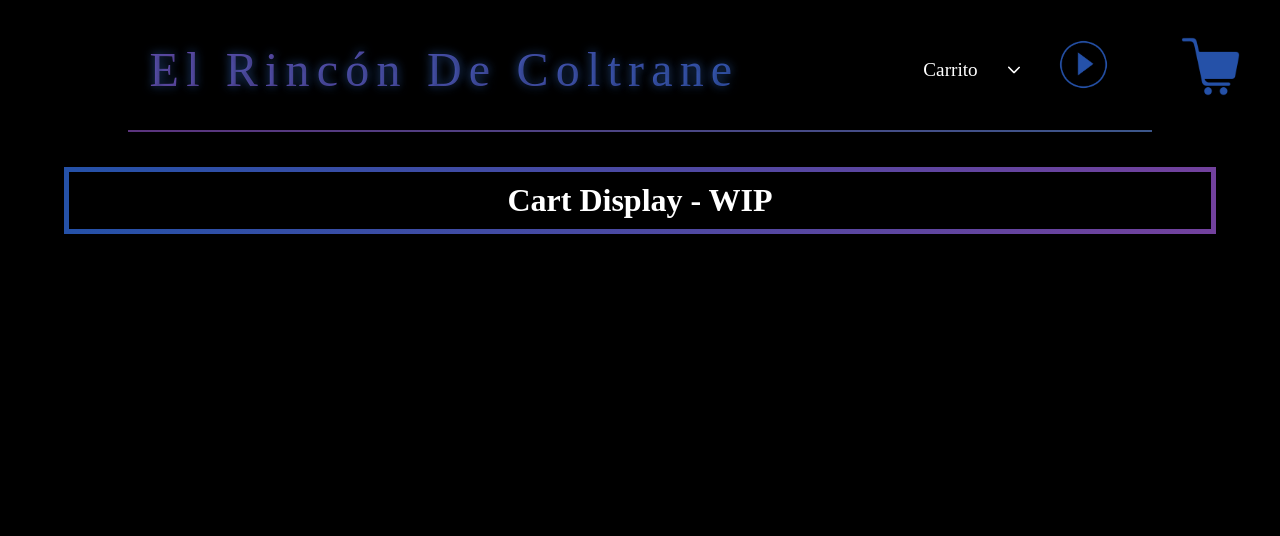
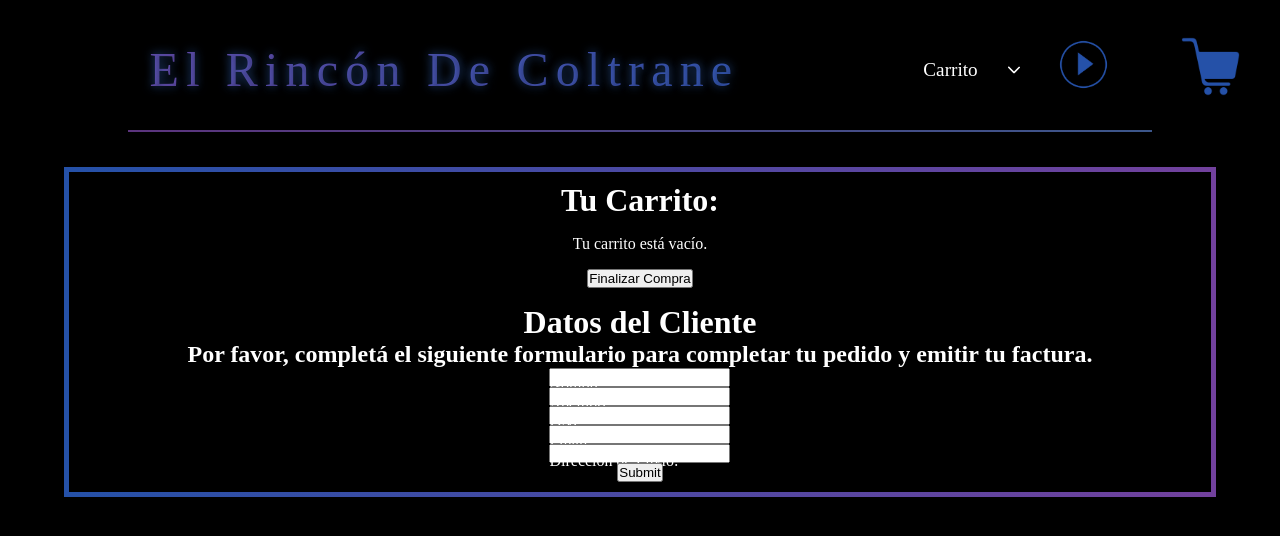
Before and after one commit to TomasPerezMera/ElReactDeColtrane, a React (Vite) app: page /#/cartDisplay in a window 1280 px wide. Shown: the top 536 px of the page. Built offline with nearby package versions, Linux system fonts and the light colour scheme; a web font is replaced by a local one.

Commit message:
Version 2.8 - Deployment of Contact Form, improvements to Cart Display, style updates, Cart Context improvements.-

```diff
--- a/src/components/CartDisplay.tsx
+++ b/src/components/CartDisplay.tsx
@@ -1,9 +1,70 @@
+import { useContext } from "react";
+import { CartContext, CartContextType, CartItem } from '../context/CartContext';
+import { precioARS } from '../utils/currencyFormatter';
+import { Button } from 'primereact/button';
+import ContactForm from "./ContactForm";
+
 
 
 export default function CartDisplay() {
+    const { cartList, deleteCartItem, addCartItem, clearCart } = useContext(CartContext) as CartContextType;
+
+    const handleDecreaseItem = (item: CartItem) => {
+        if (item.quantity > 1) {
+            addCartItem(item, item.quantity - 1);
+        } else {
+            deleteCartItem(item.id);
+        };
+    }
+    const total = cartList.reduce((sum: number, item: CartItem) => {
+        const price = item.price || 0;
+        const quantity = item.quantity || 0;
+        return sum + (price * quantity);
+    }, 0);
+
+    const handleAddItem = (item: CartItem) => {
+        if (item.quantity <= 5) {
+            addCartItem(item, item.quantity + 1);
+        }
+    };
+
     return (
-        <div className='catalogContainer'>
-            <h1> Cart Display - WIP </h1>
+        <div className='cartDisplayContainer'>
+            <h1> Tu Carrito: </h1>
+            {cartList.length === 0 ? (
+                <p>Tu carrito está vacío.</p>
+            ) : (
+                <>
+                    <div className="cartItemContainer">
+                        <ul>
+                            {cartList.map((item: CartItem) => (
+                                <li key={item.id} style={{ marginBottom: '10px', display: 'flex', alignItems: 'center', justifyContent: 'space-between' }}>
+                                    <div className="cartItemDetails">
+                                        <img src={"/ElReactDeColtrane/" + item.source} alt={item.name} />
+                                        {item.name} - {item.quantity} x {precioARS(item.price)} = {" "}
+                                        <strong>{precioARS(item.price * item.quantity)}</strong>
+                                    </div>
+                                    <div className="cartItemButtons">
+                                        <Button icon="pi pi-minus" outlined onClick={() => handleDecreaseItem(item)} className="p-button-rounded p-button-text" disabled={item.quantity <= 0} />
+                                        <Button icon="pi pi-plus" outlined onClick={() => handleAddItem(item)} className="p-button-rounded p-button-text" style={{ marginRight: '10px' }} />
+                                        <Button icon="pi pi-trash" outlined onClick={() => deleteCartItem(item.id)} className="p-button-rounded p-button-danger p-button-text" />
+                                    </div>
+                                </li>
+                            ))}
+                        </ul>
+                    </div>
+                    <div className="clearCartButtonContainer">
+                        <Button label="Vaciar Carrito" outlined icon="pi pi-trash" onClick={clearCart} className="p-button-danger" />
+                    </div>
+                    <h2>Total: {precioARS(total)}</h2>
+                </>
+            )}
+            <div className="checkoutButtonContainer">
+                <Button label="Finalizar Compra" icon="pi pi-check" className="p-button-success" />
+            </div>
+            <div className="contactFormContainer">
+                <ContactForm />
+            </div>
         </div>
-    )
-}
+    );
+};
--- /dev/null
+++ b/src/components/ContactForm.tsx
@@ -0,0 +1,41 @@
+import { Button } from 'primereact/button';
+import { InputText } from 'primereact/inputtext';
+import { FloatLabel } from 'primereact/floatlabel';
+
+
+export default function ContactForm() {
+
+    const submitContactForm = (e: React.FormEvent) => {
+        e.preventDefault();
+        console.log('Formulario enviado');
+    }
+    return (
+        <div className="contactForm">
+            <h1>Datos del Cliente</h1>
+            <form aria-label='' onSubmit={submitContactForm} className="contactFormContainer">
+                <h2>Por favor, completá el siguiente formulario para completar tu pedido y emitir tu factura.</h2>
+                <FloatLabel>
+                    <label htmlFor="name" aria-label='name'>Nombre:</label>
+                    <InputText variant="filled" id="name" name="name" placeholder="Nombre" required aria-labelledby='name'/>
+                </FloatLabel>
+                <FloatLabel>
+                    <label htmlFor="surname" aria-label='surname'>Apellido:</label>
+                    <InputText variant="filled" id="surname" name="surname" placeholder="Apellido" required aria-labelledby='surname'/>
+                </FloatLabel>
+                <FloatLabel>
+                    <label htmlFor="dni" aria-label='DNI'>DNI:</label>
+                    <InputText variant="filled" id="dni" name="dni" placeholder="DNI" required aria-labelledby='dni'/>
+                </FloatLabel>
+                <FloatLabel>
+                    <label htmlFor="email" aria-label='Email'>Email:</label>
+                    <InputText variant="filled" type="email" id="email" name="email" required aria-labelledby='email'/>
+                </FloatLabel>
+                <FloatLabel>
+                    <label htmlFor="address" aria-label='address'>Dirección de Envío:</label>
+                    <InputText variant="filled" id="address" name="address" placeholder="Dirección (Calle, Número, Piso/Puerta, Código Postal)" required aria-labelledby='address'/>
+                </FloatLabel>
+                <Button label="Submit" aria-label='Submit Button' onClick={submitContactForm}/>
+            </form>
+        </div>
+    );
+};
--- a/src/components/ItemDetailContainer.tsx
+++ b/src/components/ItemDetailContainer.tsx
@@ -28,11 +28,11 @@ export default function ItemDetailContainer() {
     const { id } = useParams();
     const { catalog, loading, error } = useCatalogData();
     const navigate = useNavigate();
-    const { addToCart } = useContext(CartContext) as CartContextType;
+    const { addCartItem } = useContext(CartContext) as CartContextType;
     const showToast = useToast();
 
-    // Initializing item counter state.
-    const [count, setCount] = useState(0);
+    // Initializing item quantity to 0 and its setter.
+    const [quantity, setQuantity] = useState(0);
 
     if (loading) {
         return (
@@ -60,16 +60,19 @@ export default function ItemDetailContainer() {
     }
 
     const increaseItem = () => {
-        if (count >= 5) {
-            showToast('Máximo de unidades excedidas para este ítem!', 2000);
+        if (quantity >= 5) {
+            showToast('Alcanzaste el máximo de unidades para este ítem!', 2000);
             return;
         } else {
-            setCount(prev => prev + 1);
+            setQuantity(prev => prev + 1);
         }
     };
 
     const decreaseItem = () => {
-        if (count > 0) setCount(prev => prev - 1);
+        if (quantity > 0) setQuantity(prev => prev - 1);
+        if (quantity === 0) {
+            showToast('Alcanzaste el mínimo de unidades para este ítem', 2000);
+        }
     };
 
     const handleAddToCart = () => {
@@ -77,12 +80,12 @@ export default function ItemDetailContainer() {
             showToast("Lo sentimos! Este producto no está disponible.", 3000);
             return;
         }
-        if (count > 0) {
-            addToCart(item, count);
-            setCount(0);
-            showToast("Éxito - añadido al carrito!", 2000);
+        if (quantity > 0) {
+            addCartItem(item, quantity);
+            setQuantity(0);
+            showToast("Éxito - tu selección fue añadida al carrito!", 3000);
         } else {
-            showToast("Error - tu carrito está vacío!", 2000);
+            showToast("Error - seleccioná una cantidad!", 2000);
         }
     };
 
@@ -109,11 +112,10 @@ export default function ItemDetailContainer() {
                             label="-"
                             className="p-button-text decrease-btn"
                             data-id="{album.id}"
-                            disabled={count === 0 || !item.available}
                             onClick={decreaseItem}
                         />
                         <button disabled style={{ cursor: "default" }}>
-                            {count}
+                            {quantity}
                         </button>
                         <Button
                             label="+"
@@ -124,8 +126,8 @@ export default function ItemDetailContainer() {
                     </div>
                     <div className="optionsButtons">
                         <Button
-                            label="Volver al Catalogo"
-                            aria-label="Mostrar Catalogo"
+                            label="Volver al Catálogo"
+                            aria-label="Mostrar Catálogo"
                             onClick={() => navigate('/catalog')}
                         />
                         <Button
--- a/src/components/WelcomeText.tsx
+++ b/src/components/WelcomeText.tsx
@@ -16,7 +16,7 @@ export default function WelcomeText() {
             A continuación, procederemos a listar los ítems disponibles.<br></br><br></br>Debido al stock limitado, se permite un máximo de 5 vinilos por compra - elegí con cuidado!
         </p>
         <Link to="/catalog">
-            <button aria-label="Mostrar Catalogo">Mostrar Catalogo</button>
+            <button aria-label="Mostrar Catalogo">Mostrar Catálogo</button>
         </Link>
     </div>
     );
--- a/src/context/CartContext.tsx
+++ b/src/context/CartContext.tsx
@@ -8,7 +8,6 @@ export type CatalogItem = {
     source: string;
     description: string;
     available: boolean;
-    year: number;
 };
 
 export type CartItem = {
@@ -22,9 +21,9 @@ export type CartItem = {
 
 export type CartContextType = {
     cartList: CartItem[];
-    addToCart: (item: CatalogItem, quantity: number) => void;
-    clearList: () => void;
-    deleteItem: (id: number) => void;
+    addCartItem: (item: CartItem, quantity: number) => void;
+    clearCart: () => void;
+    deleteCartItem: (id: number) => void;
 };
 
 type Props = {
@@ -36,7 +35,7 @@ export const CartContext = createContext<CartContextType | undefined>(undefined)
 const CartContextProvider = ({ children }: Props) => {
     const [cartList, setCartList] = useState<CartItem[]>([]);
 
-    const addToCart = (item: CatalogItem, quantity: number) => {
+    const addCartItem = (item: CartItem, quantity: number) => {
         const existingItem = cartList.find(prod => prod.id === item.id);
     if (existingItem) {
         setCartList(cartList.map(prod =>
@@ -51,19 +50,19 @@ const CartContextProvider = ({ children }: Props) => {
             price: item.price,
             source: item.source,
             description: item.description,
-            quantity: quantity
+            quantity: quantity,
             };
         setCartList([...cartList, newItem]);
         }
     };
 
-    const clearList = () => setCartList([]);
+    const clearCart = () => setCartList([]);
 
-    const deleteItem = (id: number) => {
+    const deleteCartItem = (id: number) => {
         setCartList(cartList.filter(prod => prod.id !== id));
     };
     return (
-        <CartContext.Provider value={{ cartList, addToCart, clearList, deleteItem }}>
+        <CartContext.Provider value={{ cartList, addCartItem, clearCart, deleteCartItem }}>
             {children}
         </CartContext.Provider>
     );
--- a/src/hooks/useCatalogData.ts
+++ b/src/hooks/useCatalogData.ts
@@ -18,14 +18,13 @@ export function useCatalogData() {
                 try {
                     const response = await fetch('/ElReactDeColtrane/catalog.json');
 
-                    // Check if the response is ok
                     if (!response.ok) {
                         throw new Error(`Failed to fetch catalog: ${response.status} ${response.statusText}`);
                     }
 
                     const data = await response.json();
 
-                    // Only update state if the component is still mounted
+                    // Only updates state if the component is still mounted.
                     if (isMounted) {
                         cachedCatalog = data;
                         setCatalog(data);
--- a/src/style/style.css
+++ b/src/style/style.css
@@ -409,6 +409,95 @@ header nav .navButtons button img {
   font-size: clamp(1.2rem, 2vw, 1.5rem);
 }
 
+.cartDisplayContainer {
+  display: flex;
+  margin: 5px auto;
+  padding: 10px;
+  gap: 1rem;
+  width: 90%;
+  border: 5px solid transparent;
+  border-image: linear-gradient(to left, #72419d, #2551a8);
+  border-image-slice: 1;
+  background-color: transparent;
+  display: flex;
+  flex-flow: column nowrap;
+  justify-content: center;
+  align-items: center;
+  margin: 20px auto 40px;
+  padding: 10px;
+}
+.cartDisplayContainer .cartItemContainer {
+  display: flex;
+  flex-flow: row nowrap;
+  justify-content: space-between;
+  align-items: center;
+  gap: 5px;
+  width: 90%;
+  margin: 5px auto;
+  padding: 10px;
+  text-align: center;
+}
+.cartDisplayContainer .cartItemContainer img {
+  width: 12%;
+  height: auto;
+  margin: 0 auto;
+  cursor: default;
+}
+.cartDisplayContainer .cartItemContainer button {
+  justify-content: center;
+  align-items: center;
+  font: inherit;
+  color: white;
+  padding: 10px 20px;
+  margin: 10px auto;
+  border-radius: 5px;
+  border-color: #2551a8;
+  background-color: transparent;
+  font-size: clamp(1.5rem, 2vw, 2rem);
+  cursor: pointer;
+  transition: all 0.5s ease-in-out;
+  font-size: clamp(0.8rem, 2vw, 1.2rem);
+}
+.cartDisplayContainer .cartItemContainer button:hover {
+  background-color: #72419d;
+  transform: scale(1.05);
+  box-shadow: 0px 0px 10px rgba(0, 0, 0, 0.5), 0px 0px 20px rgba(66, 135, 245, 0.6);
+}
+.cartDisplayContainer .cartItemContainer .p-card-title {
+  margin: 10px auto;
+  font-size: clamp(1.5rem, 2vw, 2.5rem);
+  background: white;
+  color: white;
+  -webkit-background-clip: text;
+  background-clip: text;
+  -webkit-text-fill-color: transparent;
+  text-align: center;
+  overflow-wrap: break-word;
+  word-break: break-word;
+  margin: 40px auto 10px;
+  text-shadow: 2px 2px 5px rgba(0, 0, 0, 0.3), 0px 0px 10px rgba(66, 135, 245, 0.6);
+  letter-spacing: 0.15em;
+  font-weight: 500;
+  line-height: 1.2;
+}
+.cartDisplayContainer .cartItemContainer .p-card-subtitle {
+  margin: 10px auto;
+  font-size: clamp(1.5rem, 2vw, 2.5rem);
+  background: white;
+  color: white;
+  -webkit-background-clip: text;
+  background-clip: text;
+  -webkit-text-fill-color: transparent;
+  text-align: center;
+  overflow-wrap: break-word;
+  word-break: break-word;
+  margin: 40px auto 10px;
+  text-shadow: 2px 2px 5px rgba(0, 0, 0, 0.3), 0px 0px 10px rgba(66, 135, 245, 0.6);
+  letter-spacing: 0.15em;
+  font-weight: 500;
+  line-height: 1.2;
+}
+
 /*Media Query Imports*/
 @media (max-width: 1024px) {
   header {
--- a/src/style/style.scss
+++ b/src/style/style.scss
@@ -213,6 +213,43 @@ header {
     }
 }
 
+.cartDisplayContainer{
+    @include mixins.sectionContainer;
+    display: flex;
+    flex-flow: column nowrap;
+    justify-content: center;
+    align-items: center;
+    margin: 20px auto 40px;
+    padding: 10px;
+    .cartItemContainer {
+        display: flex;
+        flex-flow: row nowrap;
+        justify-content: space-between;
+        align-items: center;
+        gap: 5px;
+        width: 90%;
+        margin: 5px auto;
+        padding: 10px;
+        text-align: center;
+        img {
+            width: 12%;
+            height: auto;
+            margin: 0 auto;
+            cursor: default;
+        }
+        button {
+            @include mixins.button;
+            font-size: clamp(0.8rem, 2vw, 1.2rem);
+        }
+        .p-card-title {
+            @include mixins.title;
+        }
+        .p-card-subtitle {
+            @include mixins.title;
+        }
+    }
+}
+
 /*Media Query Imports*/
 @media (max-width: 1024px) {
     @include mediaqueries.large;
```
Also changed, not shown: public/catalog.json (+0 -9 lines), 1 other file (tests, documents, lock files or other folders).
